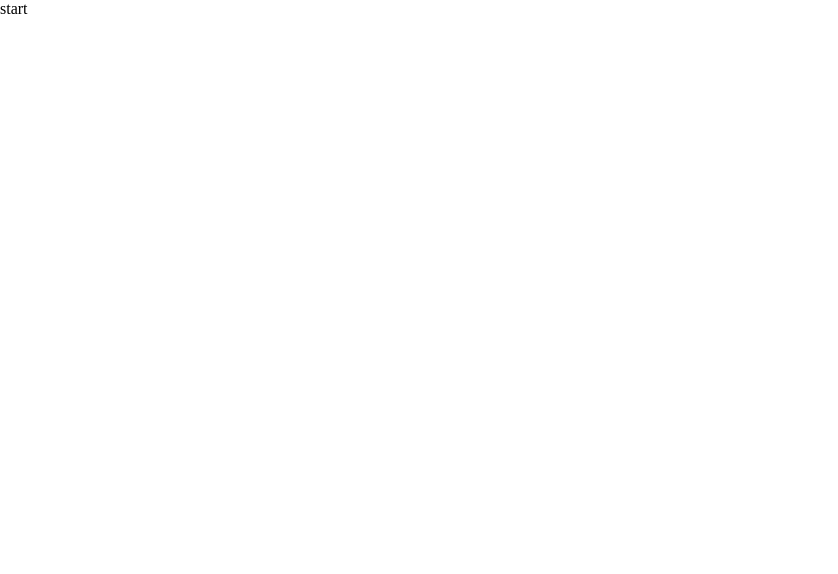
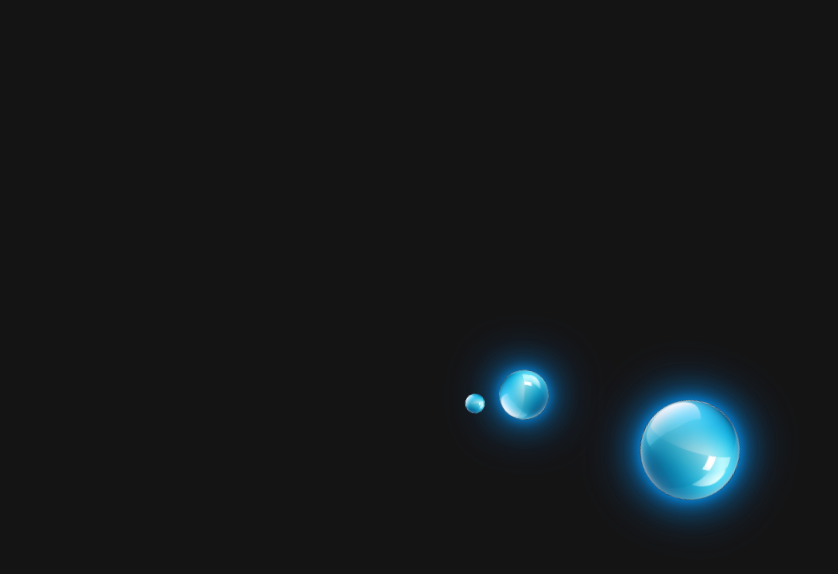
Before and after one commit to freetimezp/usefull-things-619-planet, a plain HTML site: page index.html in a window 1280 px wide. Shown: the whole page, without its empty margins (0-838 px from the left). Drawn offline with Linux system fonts and the light colour scheme.

Commit message:
02. usefull-things-619-planet. UI.

```diff
--- a/assets/css/style.css
+++ b/assets/css/style.css
@@ -9,3 +9,119 @@
 a {
     text-decoration: none;
 }
+
+body {
+    width: 100%;
+    height: 100svh;
+    overflow: hidden;
+    background: #141414;
+}
+
+.center {
+    position: absolute;
+    top: 50%;
+    left: 50%;
+    transform: translate(-50%, -50%);
+
+    width: 200px;
+    height: 200px;
+    border-radius: 50%;
+
+    background: transparent;
+}
+
+.sun {
+    position: absolute;
+    top: 50%;
+    left: 50%;
+    transform: translate(-50%, -50%);
+
+    width: 100px;
+    height: 100px;
+    border-radius: 50%;
+
+    display: inline-block;
+    background-image: url(../images/img.png);
+    background-size: 100px 100px;
+
+    box-shadow:
+        0 0 15px rgba(0, 155, 255, 0.5),
+        0 0 30px rgba(0, 155, 255, 0.5),
+        0 0 45px rgba(0, 155, 255, 0.5),
+        0 0 60px rgba(0, 155, 255, 0.5),
+        0 0 10px rgba(0, 155, 255, 0.5);
+
+    animation: rotate 96s linear infinite;
+}
+
+.earth {
+    position: absolute;
+    top: calc(50% - 1px);
+    left: 50%;
+
+    width: 200px;
+    height: 2px;
+
+    transform-origin: left;
+
+    animation: rotate 10s linear infinite;
+}
+
+.earth::before {
+    content: "";
+    position: absolute;
+    top: -25px;
+    right: 0;
+
+    display: inline-block;
+    background-image: url(../images/img.png);
+    background-size: 50px 50px;
+
+    width: 50px;
+    height: 50px;
+    border-radius: 50%;
+
+    box-shadow:
+        0 0 15px rgba(0, 155, 255, 0.5),
+        0 0 30px rgba(0, 155, 255, 0.5),
+        0 0 45px rgba(0, 155, 255, 0.5),
+        0 0 60px rgba(0, 155, 255, 0.5),
+        0 0 10px rgba(0, 155, 255, 0.5);
+
+    animation: rotate 24s linear infinite;
+}
+
+.moon {
+    position: absolute;
+    right: 25px;
+
+    width: 60px;
+    height: 1px;
+
+    transform-origin: right;
+
+    animation: rotate 12s linear infinite;
+}
+
+.moon::before {
+    content: "";
+    position: absolute;
+    top: -10px;
+
+    width: 20px;
+    height: 20px;
+    border-radius: 50%;
+
+    display: inline-block;
+    background-image: url(../images/img.png);
+    background-size: 20px 20px;
+}
+
+@keyframes rotate {
+    0% {
+        transform: rotate(0deg);
+    }
+    100% {
+        transform: rotate(360deg);
+    }
+}
--- a/index.html
+++ b/index.html
@@ -1,18 +1,22 @@
-<!DOCTYPE html>
+<!doctype html>
 <html lang="en">
-
     <head>
-    <meta charset="UTF-8">
+        <meta charset="UTF-8" />
         <meta http-equiv="X-UA-Compatible" content="IE=edge" />
-    <meta name="viewport" content="width=device-width, initial-scale=1.0">
-    <link rel="stylesheet" href="./assets/css/style.css">
+        <meta name="viewport" content="width=device-width, initial-scale=1.0" />
+        <link rel="stylesheet" href="./assets/css/style.css" />
         <title>Project</title>
     </head>
 
     <body>
-    start
+        <div class="center">
+            <div class="sun">
+                <div class="earth">
+                    <div class="moon"></div>
+                </div>
+            </div>
+        </div>
 
         <script src="./assets/js/main.js"></script>
     </body>
-
 </html>
```
Also changed, not shown: assets/images/img.png (added). Lines whose indentation alone changed are shown as unchanged.
